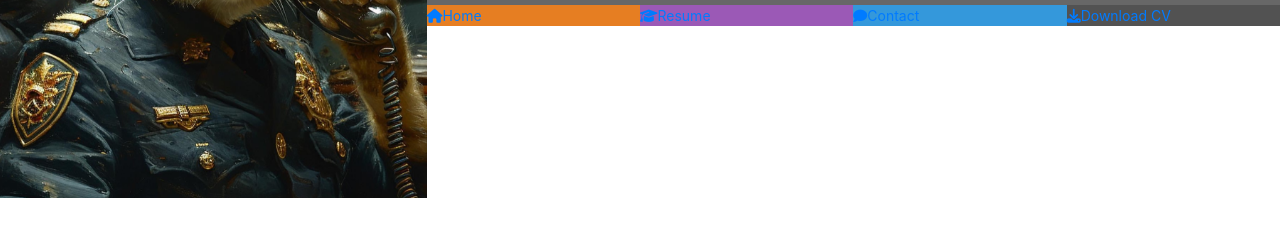
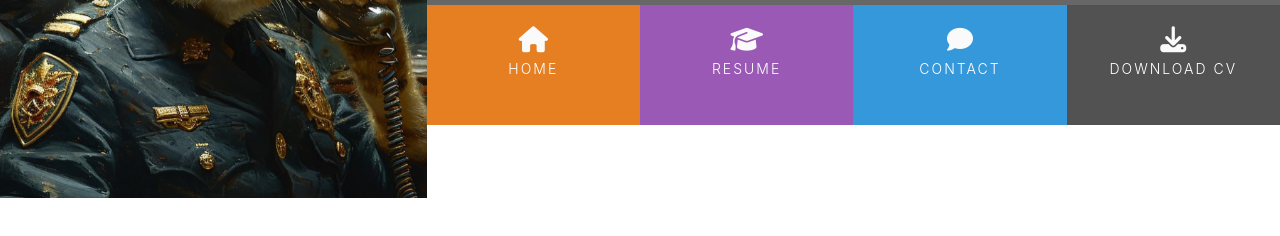
Before and after one commit to easybulb/resume-project, a plain HTML site: page index.html in a window 1280 px wide. Shown: the part 162-398 px from the top of the page. Drawn offline with nearby package versions, Linux system fonts and the light colour scheme.

Commit message:
Styled the menu texts and icons

```diff
--- a/assets/css/style.css
+++ b/assets/css/style.css
@@ -70,3 +70,34 @@ header {
     font-size: 14px;
     padding: 0;
 }
+
+.menuitem {
+    height: 120px;
+    text-align: center;
+    padding: 0;
+}
+
+.menuitem a {
+    width: 100%;
+    text-decoration: none;
+    color: #ffffff;
+    height: 120px;
+}
+
+.menuitem a i {
+    padding-top: 22px;
+    display: block;
+    color: #fafafa;
+    font-size: 26px;
+}
+
+.menuitem span {
+    display: block;
+    width: 100%;
+    padding-top: 5px;
+    text-align: center;
+    text-transform: uppercase;
+    font-size: 14px;
+    font-weight: 300;
+    letter-spacing: 2px;
+}
```
